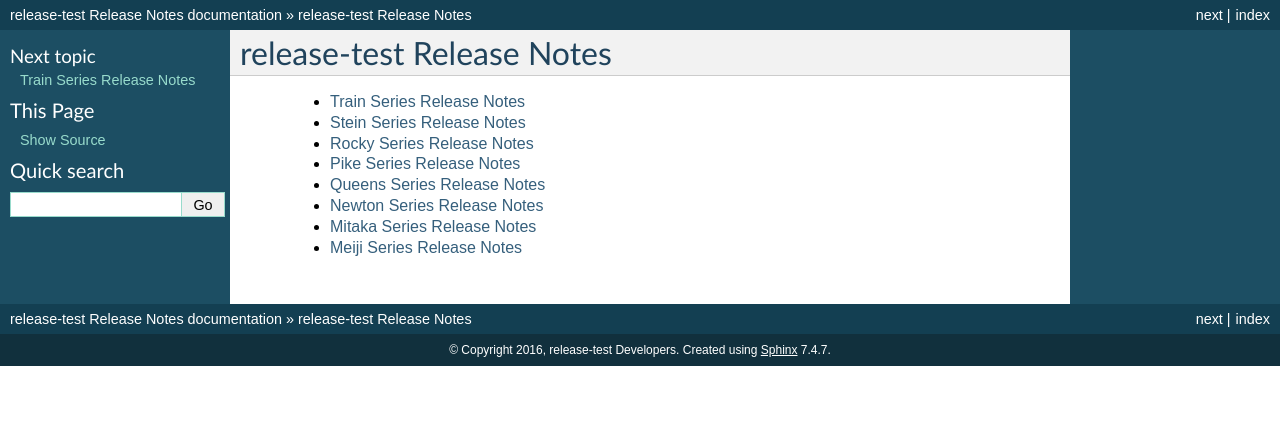
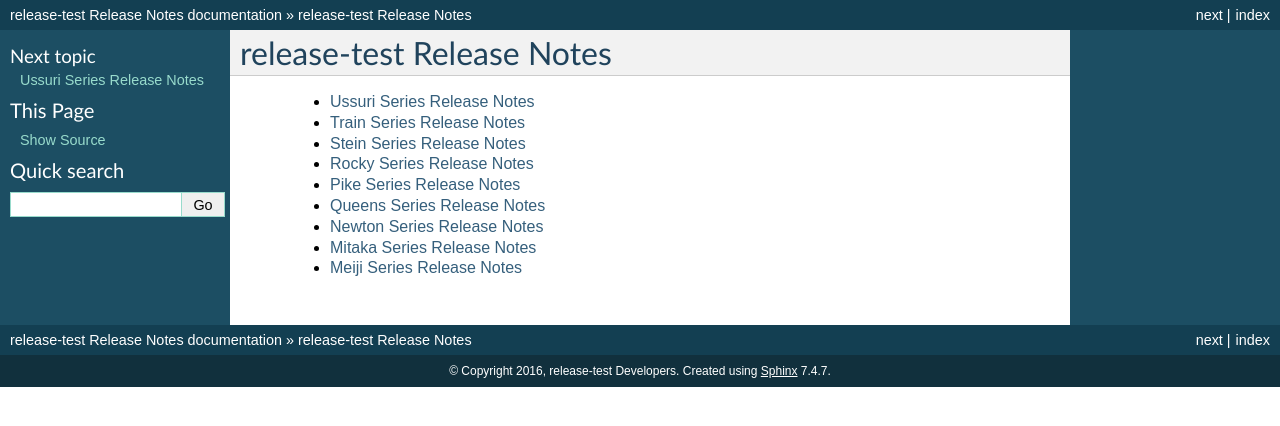
Before and after one commit to openstack/release-test, a Sphinx documentation site: the page built from releasenotes/source/index.rst, in a window 1280 px wide. Shown: the top 426 px of the page. Built offline with Sphinx 7.4.7, drawn with Linux system fonts in a browser that asks for light colours; pages that are not in the unit, such as notebooks, are missing from menus.

Commit message:
Update master for stable/ussuri
Add file to the reno documentation build to show release notes for
stable/ussuri.

Use pbr instruction to increment the minor version number
automatically so that master versions are higher than the versions on
stable/ussuri.

Change-Id: Id28ff4ae6e63b6b0ff787f88a3370c40c8e9c535
Sem-Ver: feature

```diff
--- a/releasenotes/source/index.rst
+++ b/releasenotes/source/index.rst
@@ -6,6 +6,7 @@
     :maxdepth: 1
 
     unreleased
+    ussuri
     train
     stein
     rocky
--- /dev/null
+++ b/releasenotes/source/ussuri.rst
@@ -0,0 +1,6 @@
+===========================
+Ussuri Series Release Notes
+===========================
+
+.. release-notes::
+   :branch: stable/ussuri
```
